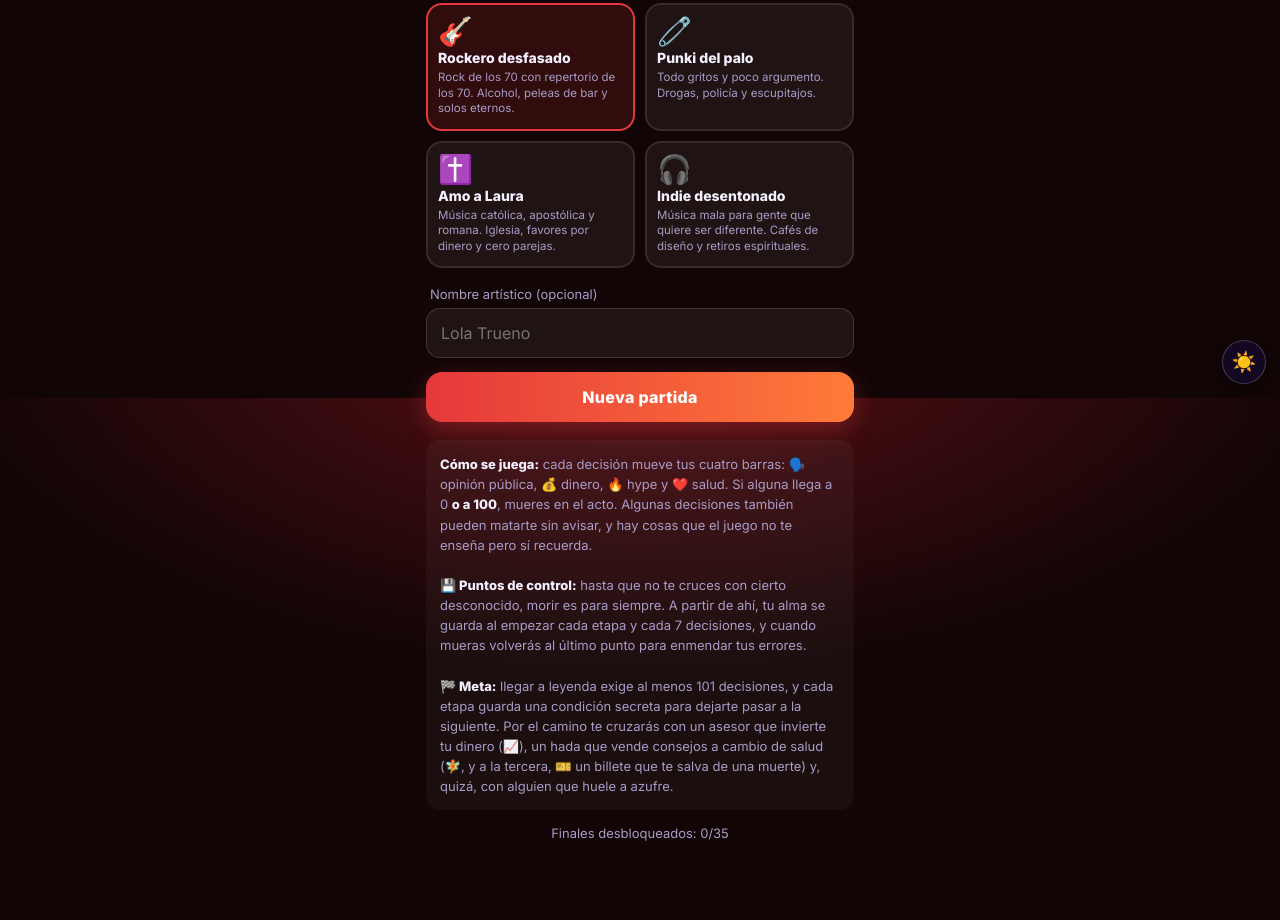
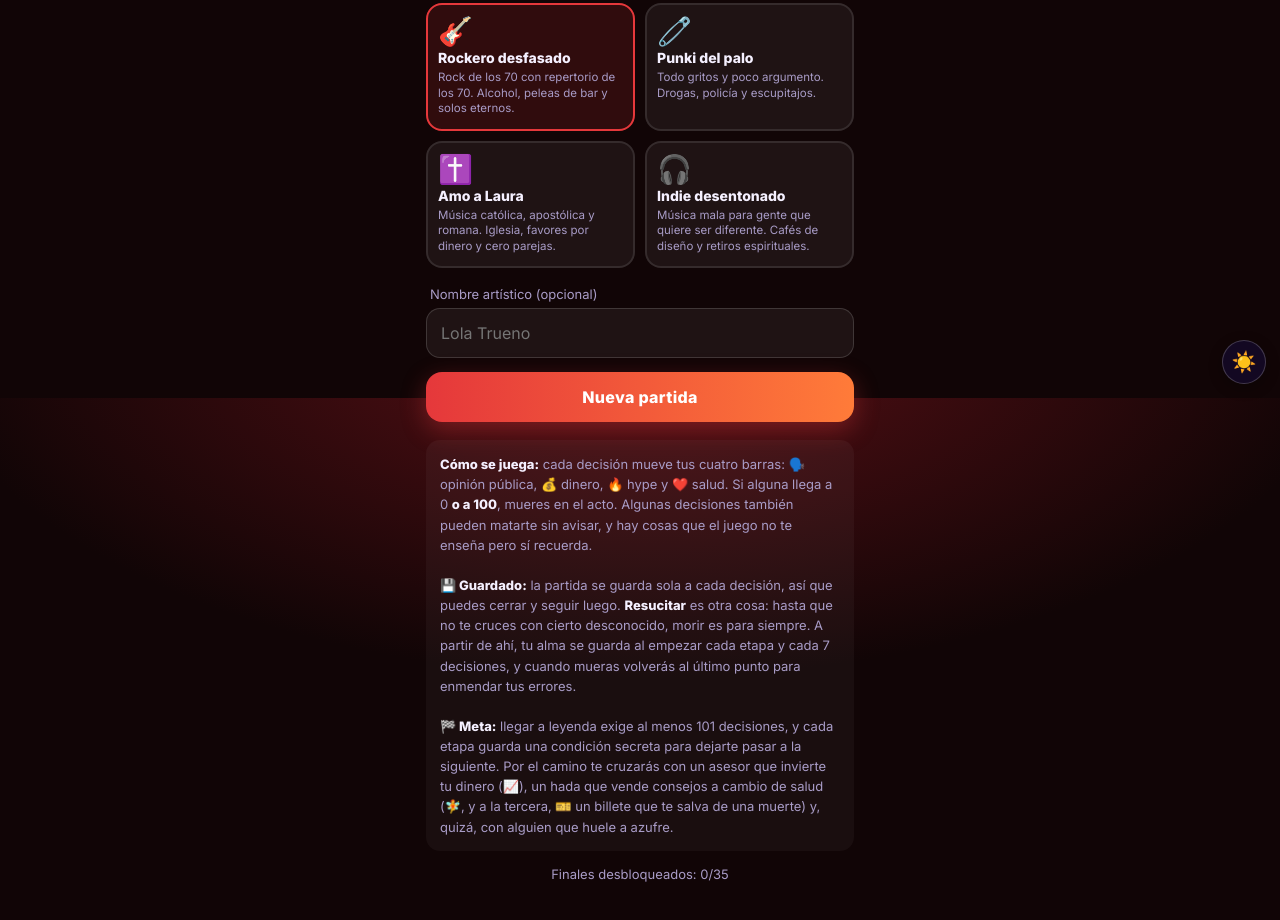
Before and after one commit to Rodbovcom/Star, a plain HTML site: page index.html in a window 1280 px wide. Shown: the part 402-1322 px from the top of the page. Drawn offline with Linux system fonts and the light colour scheme.

Commit message:
Add files via upload

```diff
--- a/index.html
+++ b/index.html
@@ -2066,6 +2066,11 @@ const V=x=>typeof x==="function"?x():x; /* textos y efectos que dependen de la p
 function store(k,v){try{if(v===undefined)return JSON.parse(localStorage.getItem(k)||"null");localStorage.setItem(k,JSON.stringify(v));}catch(e){return null}}
 function toast(msg){const t=$("#toast");t.textContent=msg;t.classList.add("on");clearTimeout(toast.h);toast.h=setTimeout(()=>t.classList.remove("on"),2600);}
 
+/* Autoguardado: cada vez que aparece una decisión se guarda la partida tal cual, para poder recargar la página sin perderla.
+   No es un punto de control: no sirve para resucitar, solo para continuar donde lo dejaste. */
+function liveSave(){ if(S&&S.cur) store("cae_live",{s:JSON.stringify(Object.assign({},S,{used:[...S.used],cur:null,curId:S.cur.id})),ck:CK}); }
+function liveLoad(lv){ CK=lv.ck; S=unsnap(lv.s); const e=byId[S.curId]; hudEl.hidden=false; metaEl.hidden=false; if(e) showEvent(e); else{drawHud();advance();} }
+const canStore=(()=>{try{localStorage.setItem("cae_t","1");localStorage.removeItem("cae_t");return true;}catch(e){return false;}})();
 /* Puntos de control */
 const snap=()=>JSON.stringify(Object.assign({},S,{used:[...S.used],cur:null}));
 function unsnap(j){const o=JSON.parse(j);o.used=new Set(o.used);return o;}
@@ -2104,7 +2109,7 @@ function newGame(){
  for(const k in mod) S.st[k]=clamp(S.st[k]+mod[k]);
  S.next="intro"; /* la conversación con mamá abre siempre la partida */
  S.f.moon_g=Math.random()<.5?"m":"f"; /* Ana o Alfredo Moon: se sortea, no depende de tu personaje */
- CK=null; store("cae_save",null);
+ CK=null; store("cae_save",null); store("cae_live",null);
  hudEl.hidden=false; metaEl.hidden=false;
  drawHud(); advance();
 }
@@ -2150,7 +2155,7 @@ function advance(){
 }
 
 function showEvent(e){
- S.cur=e; drawHud();
+ S.cur=e; drawHud(); liveSave();
  const c=C[e.c];
  scr.innerHTML=`<div class="card">
   ${avatar(e.c)}
@@ -2266,6 +2271,7 @@ function revive(){
 }
 
 function endGame(death,special){ /* special: "universo" = final del pacto con el diablo · "rendicion" = te rindes */
+ store("cae_live",null);
  let got=store("cae_deaths")||[];
  if(death){
   S.deathLog=(S.deathLog||[]).concat({d:death,c:S.cur?S.cur.c:null}); /* con quién moriste */
@@ -2350,12 +2356,13 @@ function askQuit(){
 }
 
 function home(){
- const sv=store("cae_save");
+ const sv=store("cae_save"), lv=store("cae_live");
  const keepName=S&&S.name;
  S=null; hudEl.hidden=true; metaEl.hidden=true; document.documentElement.dataset.gen=pickGen; document.body.classList.remove("infierno");
  const best=store("cae_best"), got=store("cae_deaths")||[];
  let svInfo="";
- if(sv&&sv.ck){try{const o=JSON.parse(sv.ck);svInfo=`${esc(o.name)} · ${esc(o.ckLabel)}${sv.revives?" · 😇×"+sv.revives:""}`;}catch(e){}}
+ if(lv&&lv.s){try{const o=JSON.parse(lv.s);svInfo=`${esc(o.name)} · ${esc(STG[o.stage].name.replace(/ · .*/,""))} · decisión ${o.turn+1}`;}catch(e){}}
+ else if(sv&&sv.ck){try{const o=JSON.parse(sv.ck);svInfo=`${esc(o.name)} · ${esc(o.ckLabel)}${sv.revives?" · 😇×"+sv.revives:""}`;}catch(e){}}
  scr.innerHTML=`<div class="title">Carrera al<br>Estrellato</div>
   <p class="tag">Llegar a la fama es fácil. Sobrevivir a ella, no tanto. Morir, facilísimo.</p>
   ${svInfo?`<button class="btn gold" id="cont">▶ Continuar: ${svInfo}</button>`:""}
@@ -2369,13 +2376,15 @@ function home(){
   <label class="lb" for="name">Nombre artístico (opcional)</label>
   <input class="name" id="name" maxlength="28" placeholder="${NAMES[pickG][0]}" autocomplete="off" value="${keepName?esc(keepName):""}">
   <button class="btn${svInfo?" ghost":""}" id="start">Nueva partida</button>
-  <div class="rules"><b>Cómo se juega:</b> cada decisión mueve tus cuatro barras: 🗣️ opinión pública, 💰 dinero, 🔥 hype y ❤️ salud. Si alguna llega a 0 <b>o a 100</b>, mueres en el acto. Algunas decisiones también pueden matarte sin avisar, y hay cosas que el juego no te enseña pero sí recuerda.<br><br><b>💾 Puntos de control:</b> hasta que no te cruces con cierto desconocido, morir es para siempre. A partir de ahí, tu alma se guarda al empezar cada etapa y cada ${CHECK_EVERY} decisiones, y cuando mueras volverás al último punto para enmendar tus errores.<br><br><b>🏁 Meta:</b> llegar a leyenda exige al menos 101 decisiones, y cada etapa guarda una condición secreta para dejarte pasar a la siguiente. Por el camino te cruzarás con un asesor que invierte tu dinero (📈), un hada que vende consejos a cambio de salud (🧚, y a la tercera, 🎫 un billete que te salva de una muerte) y, quizá, con alguien que huele a azufre.</div>
+  <div class="rules"><b>Cómo se juega:</b> cada decisión mueve tus cuatro barras: 🗣️ opinión pública, 💰 dinero, 🔥 hype y ❤️ salud. Si alguna llega a 0 <b>o a 100</b>, mueres en el acto. Algunas decisiones también pueden matarte sin avisar, y hay cosas que el juego no te enseña pero sí recuerda.<br><br><b>💾 Guardado:</b> la partida se guarda sola a cada decisión, así que puedes cerrar y seguir luego. <b>Resucitar</b> es otra cosa: hasta que no te cruces con cierto desconocido, morir es para siempre. A partir de ahí, tu alma se guarda al empezar cada etapa y cada ${CHECK_EVERY} decisiones, y cuando mueras volverás al último punto para enmendar tus errores.<br><br><b>🏁 Meta:</b> llegar a leyenda exige al menos 101 decisiones, y cada etapa guarda una condición secreta para dejarte pasar a la siguiente. Por el camino te cruzarás con un asesor que invierte tu dinero (📈), un hada que vende consejos a cambio de salud (🧚, y a la tercera, 🎫 un billete que te salva de una muerte) y, quizá, con alguien que huele a azufre.</div>
+  ${canStore?"":`<p class="small" style="color:var(--bad)">⚠️ Este navegador no deja guardar datos en esta página: si recargas, perderás la partida. Ábrelo en Chrome o Safari como archivo o desde una web.</p>`}
   <p class="small">${best?`Récord: ${best.turns} decisiones · `:""}Finales desbloqueados: ${got.length}/${Object.keys(DEATHS).length}</p>`;
  scr.querySelectorAll(".gender").forEach(b=>b.onclick=()=>{pickG=b.dataset.g;scr.querySelectorAll(".gender").forEach(x=>x.setAttribute("aria-pressed",x===b));$("#name").placeholder=NAMES[pickG][0];});
  scr.querySelectorAll(".genre").forEach(b=>b.onclick=()=>{pickGen=b.dataset.k;scr.querySelectorAll(".genre").forEach(x=>x.setAttribute("aria-pressed",x===b));document.documentElement.dataset.gen=pickGen;});
  $("#start").onclick=newGame;
  $("#name").onkeydown=e=>{if(e.key==="Enter")newGame();};
- if($("#cont")) $("#cont").onclick=()=>{CK=sv.ck;S=unsnap(CK);if(!S.gen)S.gen="rock";if(S.hoodAt===undefined){S.hoodAt=S.turn;S.f.alma=1;}S.revives=sv.revives||0;S.deathLog=sv.deathLog||[];S.clicks=sv.clicks||S.turn;S.pSeen=sv.pSeen||[];S.rSeen=sv.rSeen||[];hudEl.hidden=false;metaEl.hidden=false;drawHud();advance();};
+ if($("#cont")&&lv&&lv.s) $("#cont").onclick=()=>liveLoad(lv);
+ else if($("#cont")) $("#cont").onclick=()=>{CK=sv.ck;S=unsnap(CK);if(!S.gen)S.gen="rock";if(S.hoodAt===undefined){S.hoodAt=S.turn;S.f.alma=1;}S.revives=sv.revives||0;S.deathLog=sv.deathLog||[];S.clicks=sv.clicks||S.turn;S.pSeen=sv.pSeen||[];S.rSeen=sv.rSeen||[];hudEl.hidden=false;metaEl.hidden=false;drawHud();advance();};
 }
 
 /* Teclado: 1-3 / A-C para elegir */
```
